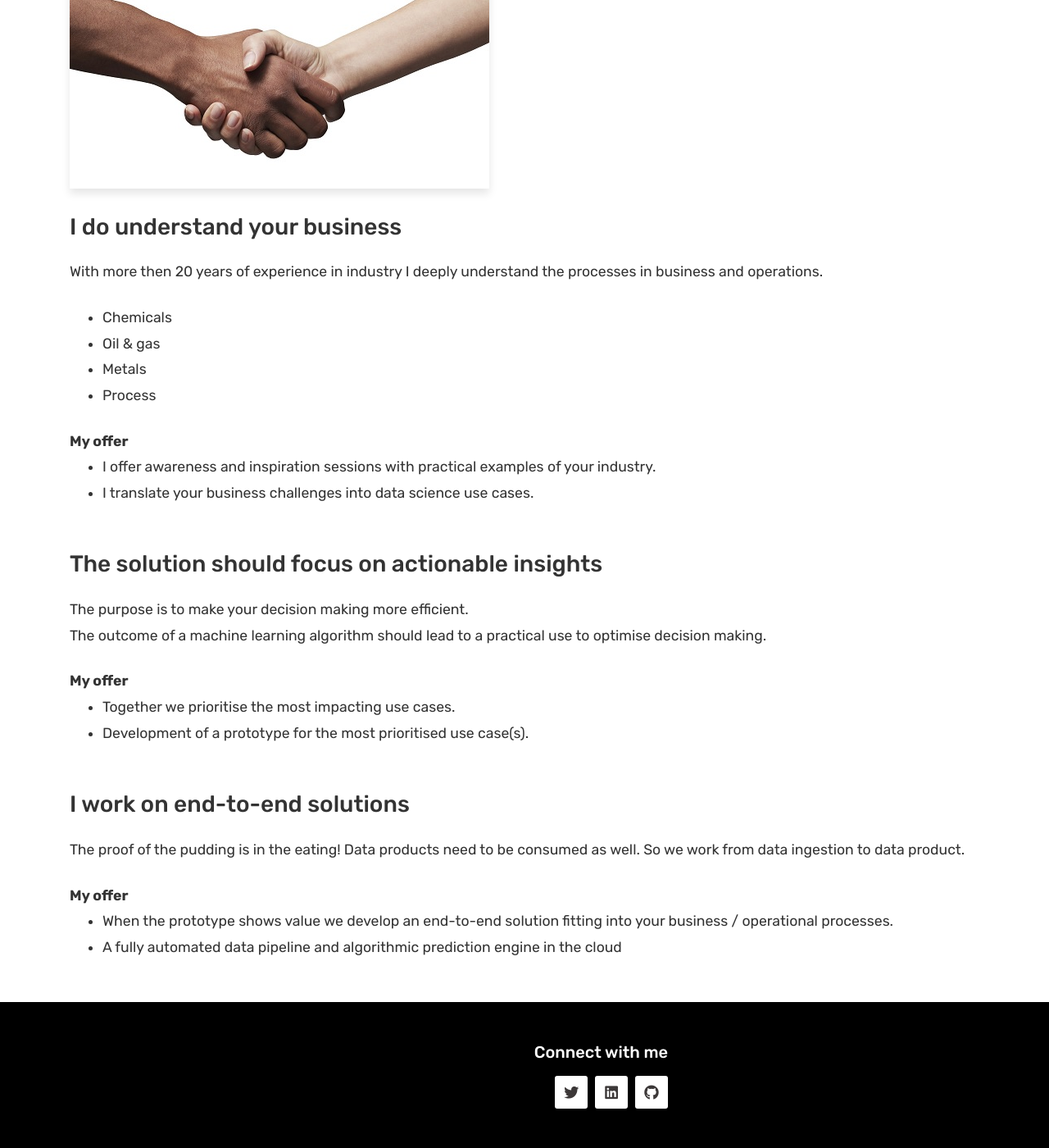
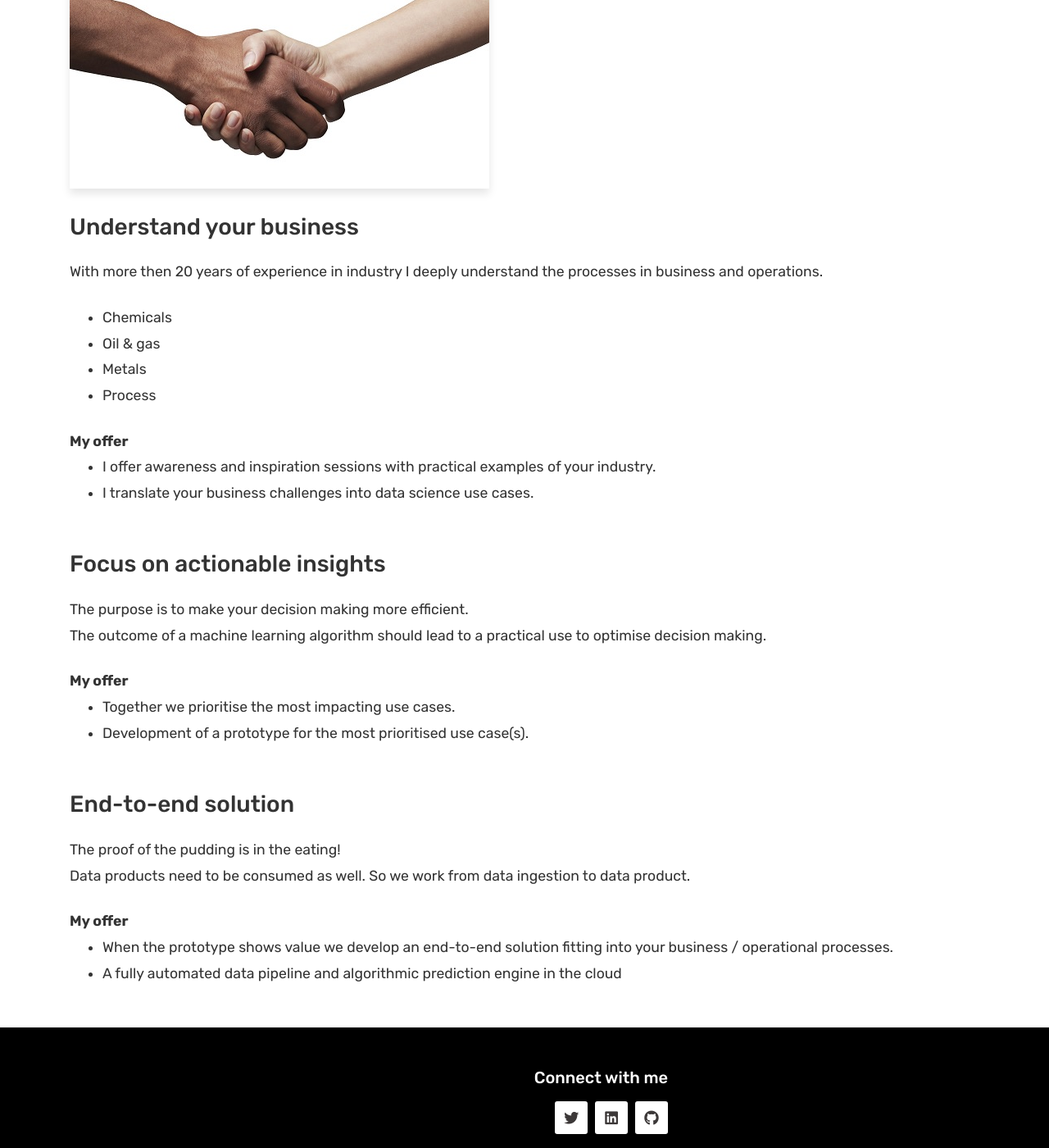
Before and after one commit to clijda/clijda.github.io, a Jekyll site: the page built from offer.html, in a window 1280 px wide and 1400 px high, scrolled down 346 px. Shown: the whole window at 82% size. Built offline with Jekyll 4.4.1, drawn with Linux system fonts in a browser that asks for light colours; nearby versions of some CDN libraries.

Commit message:
update offer

```diff
--- a/offer.html
+++ b/offer.html
@@ -5,7 +5,7 @@ title: Offer
 
 <img src="/assets/images/5.jpg" alt="shaking hands.">
   <br><br>
-<h3>I do understand your business</h3>
+<h3>Understand your business</h3>
 <p>With more then 20 years of experience in industry I deeply understand the processes in business and operations.</p>
 <ul>
 <li>Chemicals</li>
@@ -19,7 +19,7 @@ title: Offer
 <li>I translate your business challenges into data science use cases.</li>
 </ul>
 <br>
-<h3>The solution should focus on actionable insights</h3>
+<h3>Focus on actionable insights</h3>
 <p>The purpose is to make your decision making more efficient. <br>The outcome of a machine learning algorithm should lead to a practical use to optimise decision making.</p>
 <b>My offer</b>
 <ul>
@@ -27,8 +27,8 @@ title: Offer
 <li>Development of a prototype for the most prioritised use case(s).</li>
 </ul>
 <br>
-<h3>I work on end-to-end solutions</h3>
-<p>The proof of the pudding is in the eating! Data products need to be consumed as well. So we work from data ingestion to data product.</p>
+<h3>End-to-end solution</h3>
+<p>The proof of the pudding is in the eating! <br>Data products need to be consumed as well. So we work from data ingestion to data product.</p>
 <b>My offer</b>
 <ul>
 <li>When the prototype shows value we develop an end-to-end solution fitting into your business / operational processes.</li>
```
